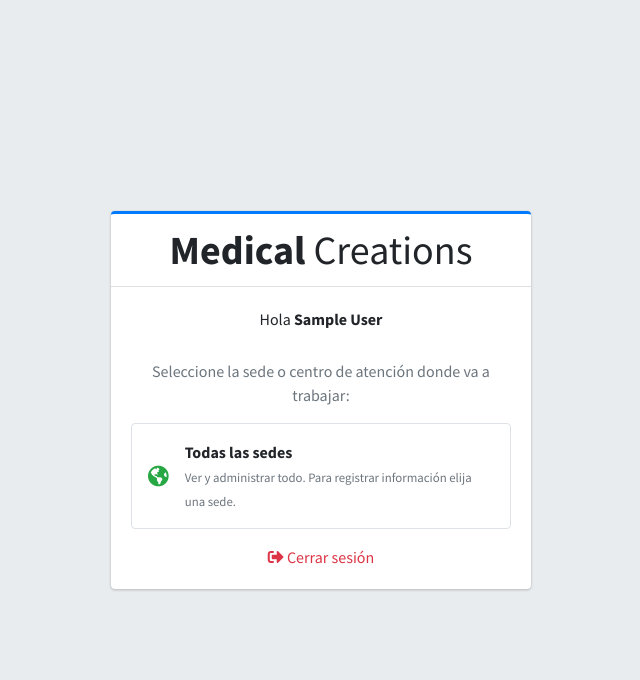
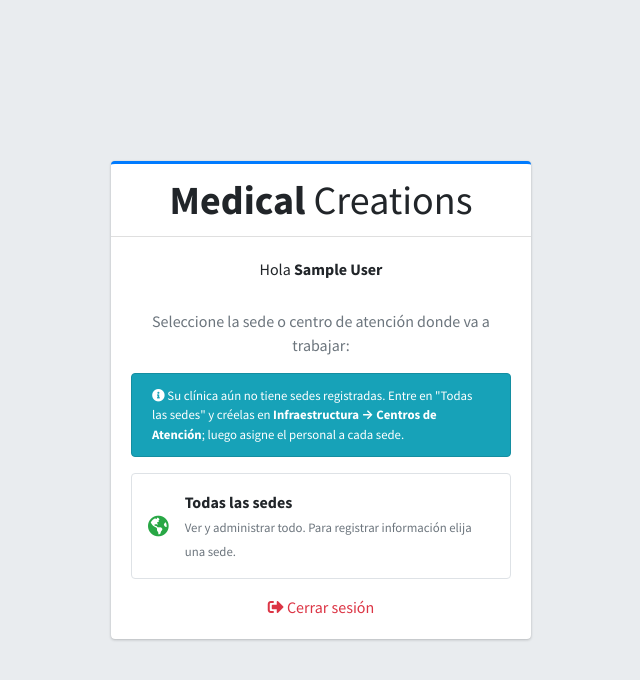
Before and after one commit to arnaldocero/medical, a PHP site: page /seleccionar_sede.php in a window 1280 px wide. Shown: the top 680 px of the page, without its empty margins (319-959 px from the left). Run offline with PHP 8.4, Linux system fonts and the light colour scheme; the visitor is signed in with stand-in values (Sample User, id 1); data that the repository does not hold is empty; some libraries are stand-ins or nearby versions.

Commit message:
Aviso al Admin cuando su clinica no tiene sedes registradas
Co-Authored-By: Claude Opus 5.5 <noreply@anthropic.com>

```diff
--- a/seleccionar_sede.php
+++ b/seleccionar_sede.php
@@ -56,6 +56,13 @@ $sedeActualId = $_SESSION['centro'] ?? null;
       <?php else: ?>
         <p class="text-center text-muted">Seleccione la sede o centro de atención donde va a trabajar:</p>
 
+        <?php if (esAdmin() && count($sedes) === 0): ?>
+          <div class="alert alert-info small">
+            <i class="fas fa-info-circle"></i> Su clínica aún no tiene sedes registradas. Entre en "Todas las sedes"
+            y créelas en <strong>Infraestructura → Centros de Atención</strong>; luego asigne el personal a cada sede.
+          </div>
+        <?php endif; ?>
+
         <?php if ($error): ?>
           <div class="alert alert-danger"><?= htmlspecialchars($error) ?></div>
         <?php endif; ?>
```
